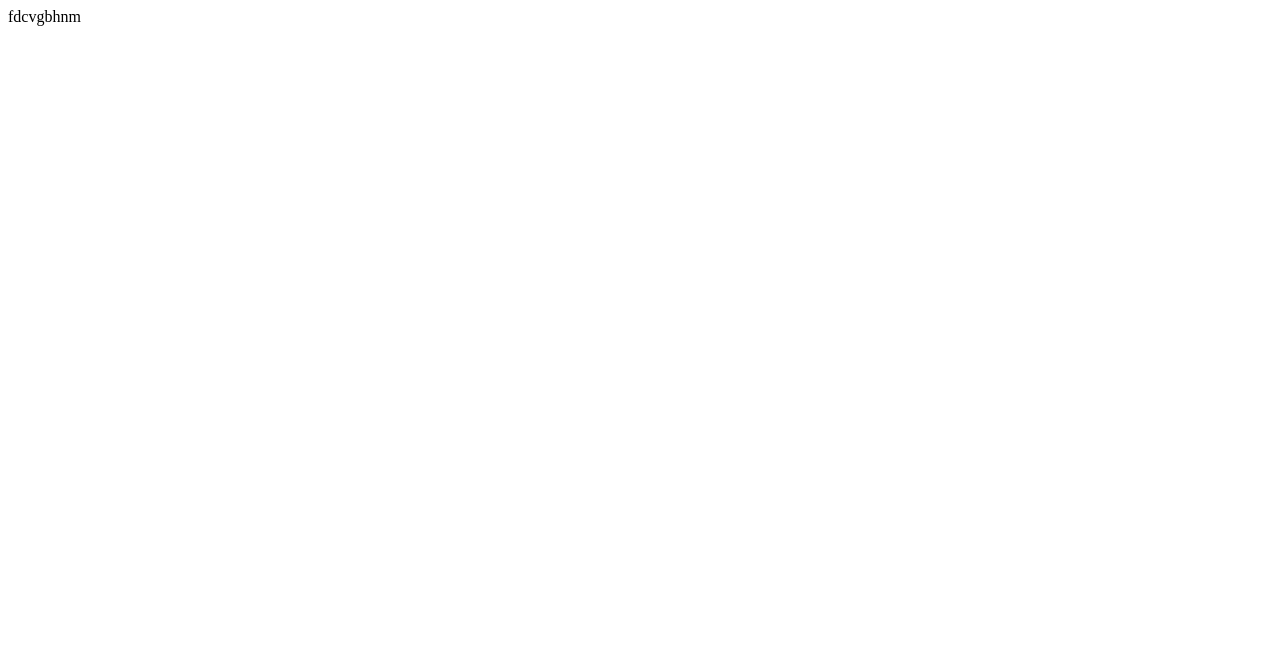
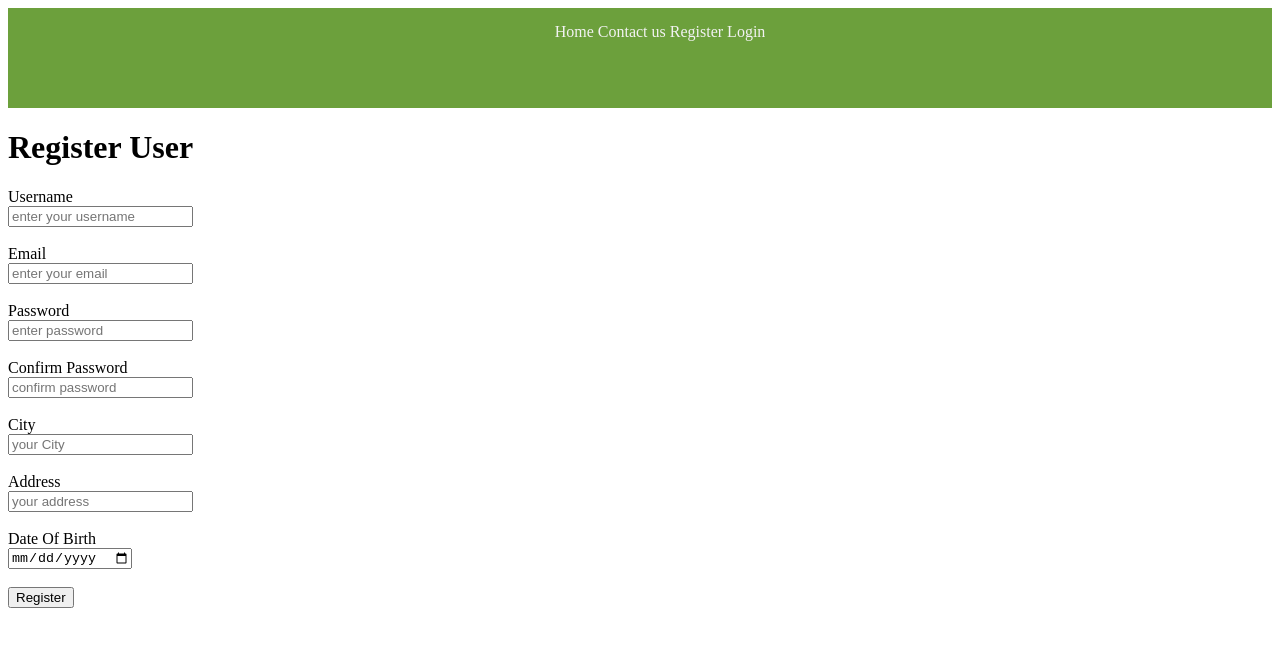
Before and after one commit to profissional-coder/Rentello-website, a React (Create React App) app in the folder front-end/: page /register in a window 1280 px wide. Shown: the top 646 px of the page. Built offline with nearby package versions, Linux system fonts and the light colour scheme; the HTML template or start-up script is replaced by a standard one.

Commit message:
home page

```diff
--- a/front-end/src/App.js
+++ b/front-end/src/App.js
@@ -1,7 +1,9 @@
-import React, { Component } from 'react';
-import { Route,BrowserRouter as Router } from 'react-router-dom';
-import './App.css';
-
+import React, { Component } from "react";
+import { Route, BrowserRouter as Router } from "react-router-dom";
+import "./App.css";
+import Header from "./components/Header";
+import Register from "./components/Register";
+import Login from "./components/Login";
 // Class component
 export default class App extends Component {
   constructor(props) {
@@ -11,12 +13,18 @@ export default class App extends Component {
   render() {
     return (
       <Router>
-      <div className="App">
-
-       <Route path="/" >
-<h>fdcvgbhnm</h>
-       </Route>
-      </div>
+        <div className="App">
+          <Header />
+          <Route path="/home">
+            <h>hi</h>
+          </Route>
+          <Route path="/register">
+        <Register/>
+          </Route>
+          <Route path="/login">
+        <Login/>
+          </Route>
+        </div>
       </Router>
     );
   }
--- /dev/null
+++ b/front-end/src/components/App.css
@@ -0,0 +1,63 @@
+.header{
+  background-color: rgb(108, 160, 60);
+  color: aliceblue;
+  height: 10vh;
+  padding: 10px;
+}
+
+.main-nav{
+  list-style-type: none;
+  text-align: center;
+  margin: 5px;
+
+
+}
+.main-nav li{
+  display: inline-block;
+
+
+}
+.link{
+  color: #f2f2f2;
+  text-decoration: none;
+}
+ .link:hover{
+   color: black;
+ }
+
+#students {
+    text-align: center;
+    font-family: "Trebuchet MS", Arial, Helvetica, sans-serif;
+    border-collapse: collapse;
+    border: 3px solid #ddd;
+    width: 100%;
+    margin-top: 10px;
+  }
+
+  #students td, #students th {
+    border: 1px solid #ddd;
+    padding: 8px;
+  }
+
+  #students tr:nth-child(even){background-color: #f2f2f2;}
+
+
+  #students th {
+    padding-top: 12px;
+    padding-bottom: 12px;
+    text-align: center;
+    background-color: #4cacaf;
+    color: white;
+  }
+
+  .label{
+   border: 5px rgb(75, 72, 72) solid;
+
+  }
+  .style_label{
+    margin: 10px;
+  }
+
+  .btnAdd{
+    margin: 0 100px 5px ;
+  }
--- /dev/null
+++ b/front-end/src/components/Header.js
@@ -0,0 +1,39 @@
+import React, { Component } from 'react'
+import "./App.css"
+import { Link} from "react-router-dom"
+export default class Header extends Component {
+    render() {
+        return (
+            <div>
+                <header className="header">
+               <nav>
+            <ul className="main-nav">
+              <li>
+                <Link className="link" to="/home">Home</Link>
+
+              </li>
+
+              {/* {'    '}
+              <li>
+                <Link className="link" to="">Category</Link>
+              </li> */}
+
+              {'   '}
+              <li>
+                <Link className="link" to="/Contact">Contact us</Link>
+              </li>
+              {'   '}
+              <li>
+                <Link className="link" to="/register">Register</Link>
+              </li>
+              {'    '}
+              <li>
+                <Link className="link" to="/login">Login</Link>
+              </li>
+            </ul>
+       </nav>
+                </header>
+            </div>
+        )
+    }
+}
--- /dev/null
+++ b/front-end/src/components/Login.js
@@ -0,0 +1,77 @@
+import React, { useState } from "react";
+import validate from "./handleErrorLogin";
+import axios from "axios";
+
+const Login = () => {
+  const [values, setValues] = useState({
+    email: "",
+    password: "",
+  });
+
+  const [errors, setErrors] = useState({});
+
+  const handleChange = (e) => {
+    console.log(e);
+    setValues({
+      ...values,
+      [e.target.name]: e.target.value,
+    });
+  };
+
+  const handleSubmit = (e) => {
+    console.log("aaa", values);
+    e.preventDefault();
+    setErrors(validate(values));
+    axios
+      // Bath from BE
+      .post("http://localhost:5000/login", values)
+      .then((result) => {
+        console.log(result);
+        if (result.data) {
+          localStorage.setItem("token", result.data);
+        } else {
+          setErrors({ errors: "Invalid Email or Password" });
+        }
+      })
+      .catch((err) => {
+        console.log("ERR : ", err);
+      });
+  };
+
+  return (
+    <div className="login-container">
+      <form onSubmit={handleSubmit}>
+        <h1>Login</h1>
+        <div className="form-input">
+          <label>Email </label>
+          <br />
+          <input
+            type="email"
+            name="email"
+            placeholder="Enter your Email"
+            value={values.email}
+            onChange={handleChange}
+          ></input>
+          {errors.email && <p> {errors.email} </p>}
+        </div>
+        <br />
+        <div className="form-input">
+          <label>Password </label>
+          <br />
+          <input
+            type="password"
+            name="password"
+            placeholder="Enter your Password"
+            value={values.password}
+            onChange={handleChange}
+          ></input>
+          {errors.password && <p> {errors.password} </p>}
+        </div>
+        <br />
+        <button type="submit">Login</button>
+      </form>
+    </div>
+  );
+};
+
+export default Login;
--- /dev/null
+++ b/front-end/src/components/Register.js
@@ -0,0 +1,146 @@
+import React, { useState } from "react";
+import validate from "./handleError";
+import axios from "axios";
+
+const Register = () => {
+  const [values, setValues] = useState({
+    Fullname: "",
+    email: "",
+    password: "",
+    password2: "",
+    city: "",
+    address: "",
+    dob: "",
+  });
+
+  const [errors, setErrors] = useState({});
+
+  const handleChange = (e) => {
+    console.log(e);
+    setValues({
+      ...values,
+      [e.target.name]: e.target.value,
+    });
+  };
+
+  const handleSubmit = (e) => {
+
+
+    console.log("aaa", values);
+    setErrors(validate(values));
+
+
+    e.preventDefault();
+    // setErrors(validate(values));
+    axios
+      .post("http://localhost:5000/register", values)
+      .then((result) => {
+        // console.log("result : ",result);
+      })
+      .catch((err) => {
+        console.log("ERR : ", err);
+      });
+  };
+
+
+
+
+  return (
+    <div className="Register-container">
+      <form onSubmit={handleSubmit}>
+        <h1>Register User</h1>
+        <div className="form-input">
+          <label>Username </label>
+          <br />
+          <input
+            type="text"
+            name="Fullname"
+            placeholder="enter your username"
+            value={values.Fullname}
+            onChange={handleChange}
+          ></input>
+          {errors.Fullname && <p> {errors.Fullname} </p>}
+        </div>
+        <br />
+        <div className="form-input">
+          <label>Email </label>
+          <br />
+          <input
+            type="email"
+            name="email"
+            placeholder="enter your email"
+            value={values.email}
+            onChange={handleChange}
+          ></input>
+          {errors.email && <p> {errors.email} </p>}
+        </div>
+        <br />
+        <div className="form-input">
+          <label>Password </label>
+          <br />
+          <input
+            type="password"
+            name="password"
+            placeholder="enter password"
+            value={values.password}
+            onChange={handleChange}
+          ></input>
+          {errors.password && <p> {errors.password} </p>}
+        </div>
+        <br />
+        <div className="form-input">
+          <label>Confirm Password </label>
+          <br />
+          <input
+            type="password"
+            name="password2"
+            placeholder="confirm password"
+            value={values.password2}
+            onChange={handleChange}
+          ></input>
+          {errors.password2 && <p> {errors.password2} </p>}
+        </div>
+        <br />
+        <div className="form-input">
+          <label>City </label>
+          <br />
+          <input
+            type="text"
+            name="city"
+            placeholder="your City"
+            value={values.city}
+            onChange={handleChange}
+          ></input>
+          {errors.city && <p> {errors.city} </p>}
+        </div>
+        <br />
+        <div className="form-input">
+          <label>Address </label>
+          <br />
+          <input
+            type="text"
+            name="address"
+            placeholder="your address"
+            value={values.address}
+            onChange={handleChange}
+          ></input>
+        </div>
+        <br />
+        <div className="form-input">
+          <label>Date Of Birth </label>
+          <br />
+          <input
+            type="date"
+            name="dob"
+            value={values.password}
+            onChange={handleChange}
+          ></input>
+        </div>
+        <br />
+        <button   type="submit">Register</button>
+      </form>
+    </div>
+  );
+};
+
+export default Register;
--- /dev/null
+++ b/front-end/src/components/handleError.js
@@ -0,0 +1,31 @@
+export default function validation(values) {
+    let errors = {};
+
+    if (!values.Fullname.trim()) {
+      errors.Fullname = "Username required";
+    }
+
+    if (!values.email) {
+      errors.email = "Email required";
+    } else if (!/\S+@\S+\.\S+/.test(values.email)) {
+      errors.email = "Email address is invalid";
+    }
+
+    if (!values.password) {
+      errors.password = "Password required";
+    } else if (values.password.length < 6) {
+      errors.password = "Passwrod should be more that 6 characters";
+    }
+
+    if (!values.password2) {
+      errors.password2 = "Password required";
+    } else if (values.password2 !== values.password) {
+      errors.password2 = "Passwords do not match";
+    }
+
+    if (!values.city.trim()) {
+      errors.city = "City required";
+    }
+
+    return errors;
+  }
--- /dev/null
+++ b/front-end/src/components/handleErrorLogin.js
@@ -0,0 +1,17 @@
+export default function validation(values) {
+    let errors = {};
+
+    if (!values.email) {
+      errors.email = "Email required";
+    } else if (!/\S+@\S+\.\S+/.test(values.email)) {
+      errors.email = "Invalid Email Address";
+    }
+
+    if (!values.password) {
+      errors.password = "Password Required";
+    } else if (values.password.length < 6) {
+      errors.password = "Incorrect Password";
+    }
+
+    return errors;
+  }
```
Also changed, not shown: front-end/src/components/Contact.js (added, +11 -0 lines), front-end/src/components/Home.js (added, +11 -0 lines).
